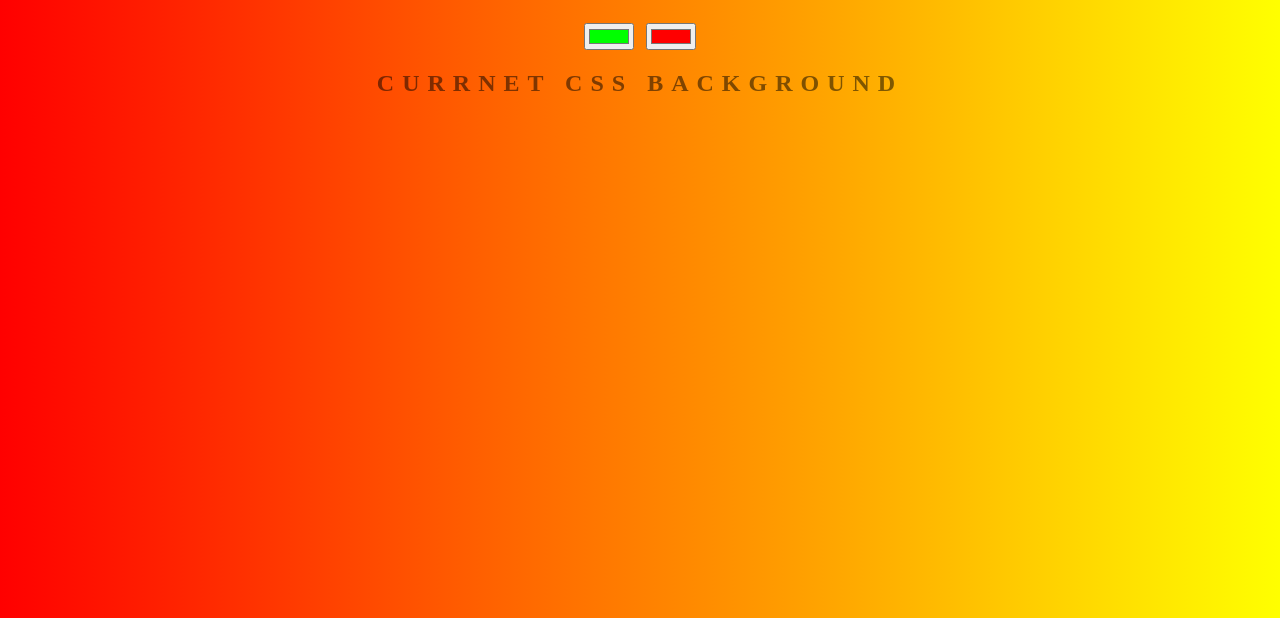
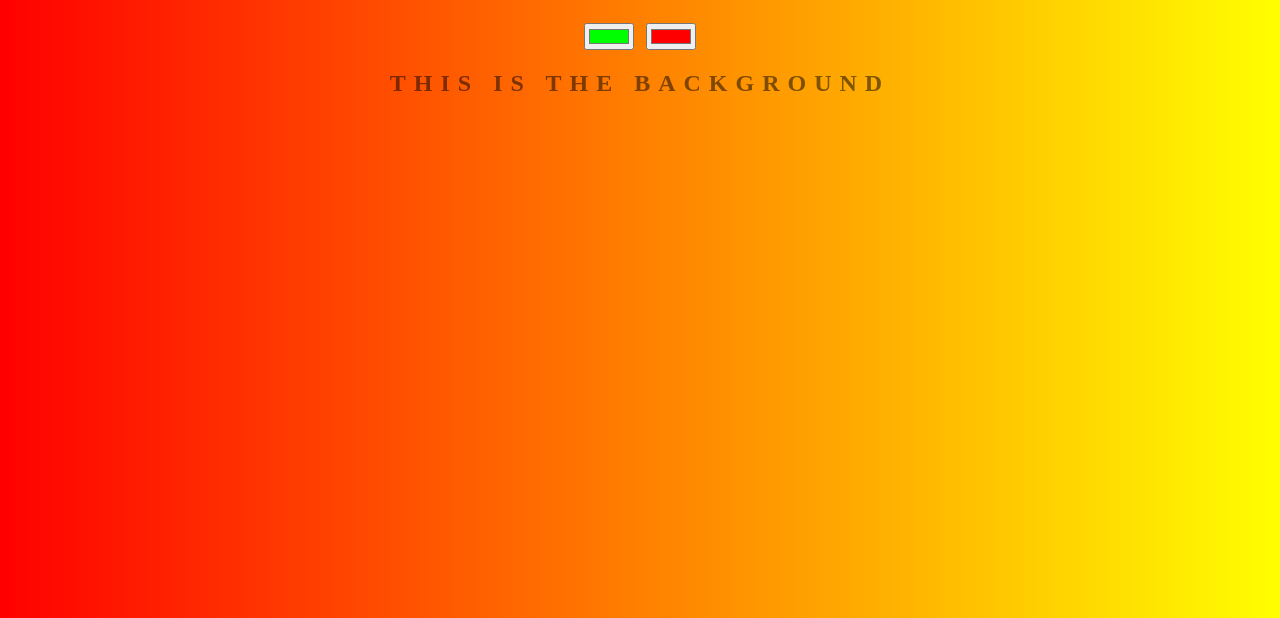
Before and after one commit to nickm324/background-generator, a plain HTML site: page index.html in a window 1280 px wide. Shown: the part 182-800 px from the top of the page. Drawn offline with Linux system fonts and the light colour scheme.

Commit message:
changing text

```diff
--- a/index.html
+++ b/index.html
@@ -1,19 +1,22 @@
 <!DOCTYPE html>
 <html lang="en">
+
 <head>
     <meta charset="UTF-8">
     <meta name="viewport" content="width=device-width, initial-scale=1.0">
     <meta http-equiv="X-UA-Compatible" content="ie=edge">
     <title>Gradiant Background</title>
-<link rel="stylesheet" href="style.css">
+    <link rel="stylesheet" href="style.css">
 </head>
+
 <body id="gradient">
     <h1>Background Generator</h1>
 
     <input class="color1" type="color" name="color1" id="" value="#00ff00">
     <input class="color2" type="color" name="color2" id="" value="#ff0000">
-    <h2>Currnet Css background</h2>
+    <h2>This is the background</h2>
     <h3></h3>
     <script src="script.js"></script>
 </body>
+
 </html>
```
